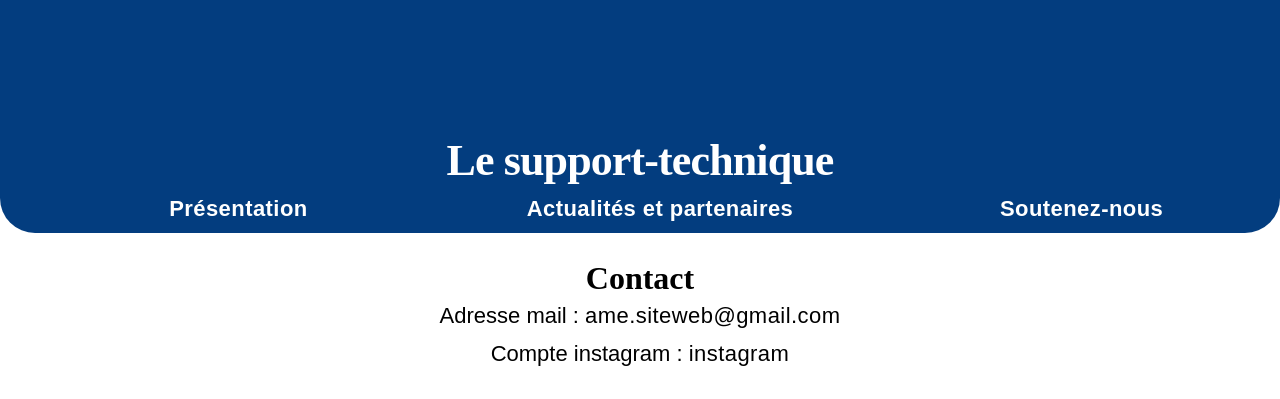
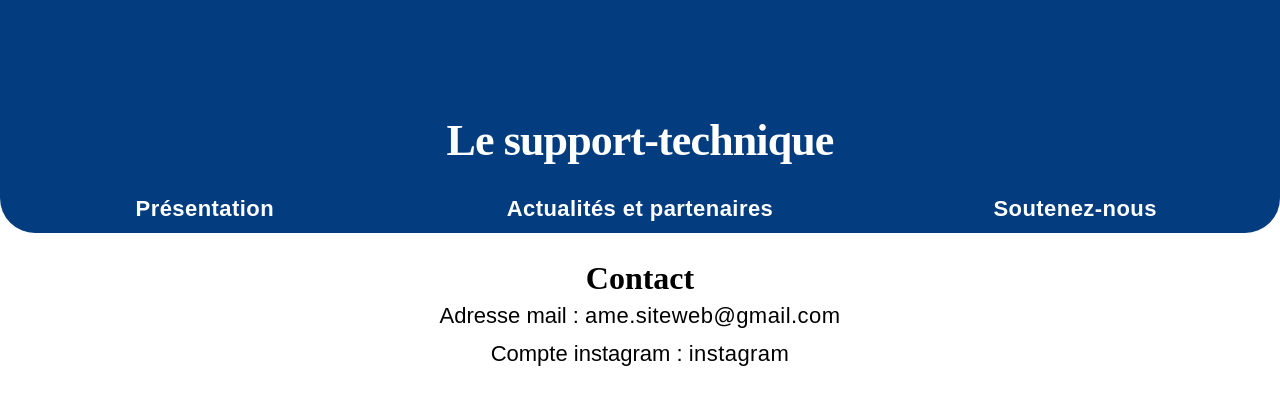
Before and after one commit to EuroCreator/AME...start-up, a PHP site: page /spt.html in a window 1280 px wide; the page is wider, and only the part inside the window is pictured. Shown: the top 399 px of that part. Run offline with PHP 8.4, Linux system fonts and the light colour scheme; some web fonts are replaced.

Commit message:
Problème "Padding" résolu

```diff
--- a/spt.html
+++ b/spt.html
@@ -20,9 +20,9 @@
     </header>
     <nav>
         <ul>
-            <li id="Navigation1"><a href='actu.html'>Présentation</a></li>
-            <li id="Navigation2"><a href='don.html'>Actualités et partenaires</a></li>
-            <li id="Navigation3"><a href='spt.html'>Soutenez-nous</a></li>
+            <li id="Navigation1"><a href='index.html'>Présentation</a></li>
+            <li id="Navigation2"><a href='actu.html'>Actualités et partenaires</a></li>
+            <li id="Navigation3"><a href='don.html'>Soutenez-nous</a></li>
         </ul>
     </nav>
     <section>
--- a/style/AMEstyle.css
+++ b/style/AMEstyle.css
@@ -21,15 +21,16 @@ header img {
 header h1 {
     position: absolute;
     width: 1440px;
-    height: 95px;
+    height: 50px;
     left: calc(50% - 1440px/2);
     top: 87px;
+    padding: 0;
 
     font-family: 'BioRhyme', serif;
     font-style: normal;
     font-weight: 700;
     font-size: 56px;
-    line-height: 90px;
+    line-height: 50px;
     text-align: center;
     letter-spacing: -0.02em;
 
@@ -76,6 +77,7 @@ nav ul {
     justify-content: center;
     align-items: center;
     margin-top: 40px;
+    padding: 0;
 
     /*Espacement des goutière*/
     gap: 5%;
@@ -186,6 +188,8 @@ section a {
     margin-right: 24%;
 }
 
+
+/*Option responsive */
 @media (max-width: 1840px) {
     nav a {
         font-size: 22px;
```
Also changed, not shown: README.md.
